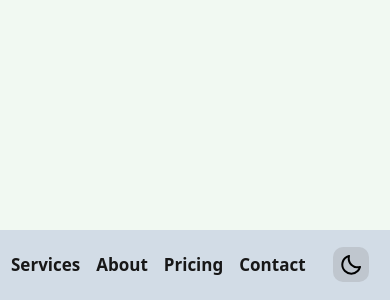
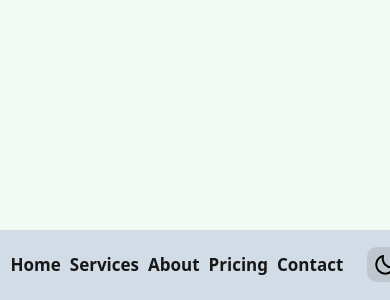
Before and after one commit to exiafuture/StarchMilk-MVP, a Next.js app: page / in a window 390 px wide. Shown: the part 544-844 px from the top of the page. Built offline with nearby package versions, Linux system fonts and the light colour scheme.

Commit message:
stuffed "home" to mobile nav

```diff
--- a/app/components/navbar.css
+++ b/app/components/navbar.css
@@ -68,10 +68,13 @@
     display: none;
 }
 
+.mobile-home {
+    display: none;
+}
+
 @media only screen and (max-width: 933px) {
     .navbar {
         position: fixed;
-        padding: 12px 3px;
         z-index: 17;
         bottom:0;
         justify-content: space-evenly;
@@ -90,8 +93,8 @@
     }
 
     .nav-link {
-        padding-left: 8px;
-        padding-right: 8px;
+        padding-left: 4.5px;
+        padding-right: 4.5px;
     }
 
     .access-btn-mobile {
@@ -102,4 +105,8 @@
         z-index: 21;
         cursor: pointer;
     }
+
+    .mobile-home {
+        display: block;
+    }
 }
--- a/app/components/navbar.tsx
+++ b/app/components/navbar.tsx
@@ -24,6 +24,7 @@ const NavBar: React.FC = () => {
       </Link>
 
       <ul className="nav-links">
+        <li><Link href="/" className="nav-link mobile-home">Home</Link></li>
         <li><Link href="/services" className="nav-link">Services</Link></li>
         <li><Link href="/about" className="nav-link">About</Link></li>
         <li><Link href="/pricing-plans" className="nav-link">Pricing</Link></li>
```
